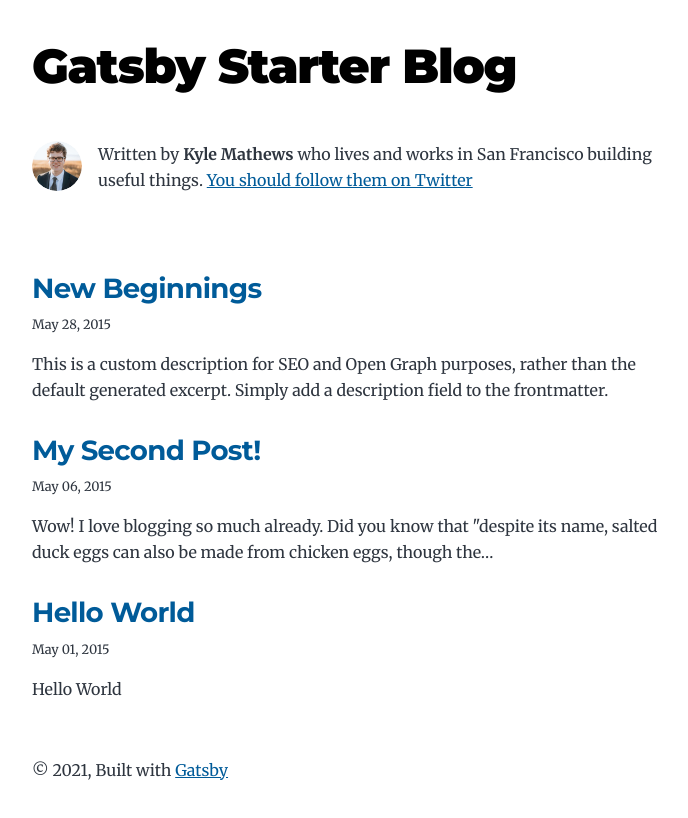
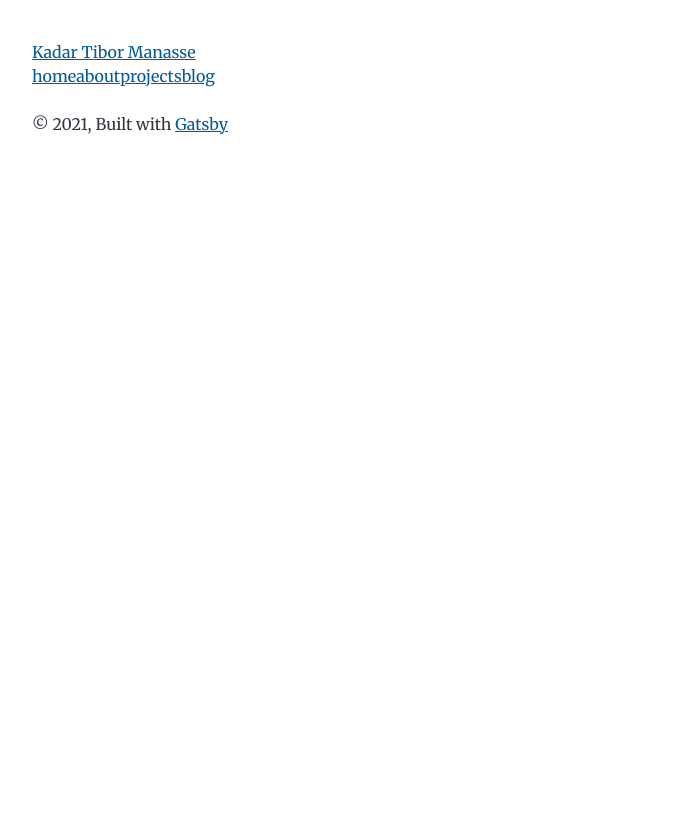
Before and after one commit to KadarTibor/kadartibor, a Gatsby site: page / in a window 1280 px wide. Shown: the whole page, without its empty margins (292-980 px from the left). Built offline with nearby package versions, Linux system fonts and the light colour scheme; Gatsby itself is replaced by a stand-in of ours.

Commit message:
starts implementation of header

```diff
--- /dev/null
+++ b/src/components/header/header.js
@@ -0,0 +1,20 @@
+import React from 'react';
+import { Link } from "gatsby";
+
+
+const HeaderComponent = () => {
+    return (
+        <div>
+            <Link to='/blog'>Kadar Tibor Manasse</Link>
+            <div>
+                <Link to='/blog'>home</Link>
+                <Link to='/blog'>about</Link>
+                <Link to='/blog'>projects</Link>
+                <Link to='/blog'>blog</Link>
+            </div>
+        </div>
+
+    );
+}
+
+export default HeaderComponent;
--- a/src/components/layout.js
+++ b/src/components/layout.js
@@ -1,5 +1,6 @@
 import React from "react"
 import { Link } from "gatsby"
+import HeaderComponent from './header/header';
 
 const Layout = ({ location, title, children }) => {
   const rootPath = `${__PATH_PREFIX__}/`
@@ -22,7 +23,7 @@ const Layout = ({ location, title, children }) => {
 
   return (
     <div className="global-wrapper" data-is-root-path={isRootPath}>
-      <header className="global-header">{header}</header>
+      <HeaderComponent/>
       <main>{children}</main>
       <footer>
         © {new Date().getFullYear()}, Built with
--- a/src/pages/index.js
+++ b/src/pages/index.js
@@ -1,85 +1,16 @@
 import React from "react"
-import { Link, graphql } from "gatsby"
 
-import Bio from "../components/bio"
 import Layout from "../components/layout"
 import SEO from "../components/seo"
 
-const BlogIndex = ({ data, location }) => {
-  const siteTitle = data.site.siteMetadata?.title || `Title`
-  const posts = data.allMarkdownRemark.nodes
-
-  if (posts.length === 0) {
-    return (
-      <Layout location={location} title={siteTitle}>
-        <SEO title="All posts" />
-        <Bio />
-        <p>
-          No blog posts found. Add markdown posts to "content/blog" (or the
-          directory you specified for the "gatsby-source-filesystem" plugin in
-          gatsby-config.js).
-        </p>
-      </Layout>
-    )
-  }
+const Index = ({location}) => {
+  const siteTitle = 'Kadar Tibor';
 
   return (
     <Layout location={location} title={siteTitle}>
-      <SEO title="All posts" />
-      <Bio />
-      {posts.map(post => {
-        const title = post.frontmatter.title || post.fields.slug
-        return (
-          <article
-            key={post.fields.slug}
-            className="post-list-item"
-            itemScope
-            itemType="http://schema.org/Article"
-          >
-            <header>
-              <h2>
-                <Link to={post.fields.slug} itemProp="url">
-                  <span itemProp="headline">{title}</span>
-                </Link>
-              </h2>
-              <small>{post.frontmatter.date}</small>
-            </header>
-            <section>
-              <p
-                dangerouslySetInnerHTML={{
-                  __html: post.frontmatter.description || post.excerpt,
-                }}
-                itemProp="description"
-              />
-            </section>
-          </article>
-        )
-      })}
+      <SEO title="Home" />
     </Layout>
   )
 }
 
-export default BlogIndex
-
-export const pageQuery = graphql`
-  query {
-    site {
-      siteMetadata {
-        title
-      }
-    }
-    allMarkdownRemark(sort: { fields: [frontmatter___date], order: DESC }) {
-      nodes {
-        excerpt
-        fields {
-          slug
-        }
-        frontmatter {
-          date(formatString: "MMMM DD, YYYY")
-          title
-          description
-        }
-      }
-    }
-  }
-`
+export default Index
```
Also changed, not shown: src/pages/blog.js (added, +85 -0 lines), README.md.
